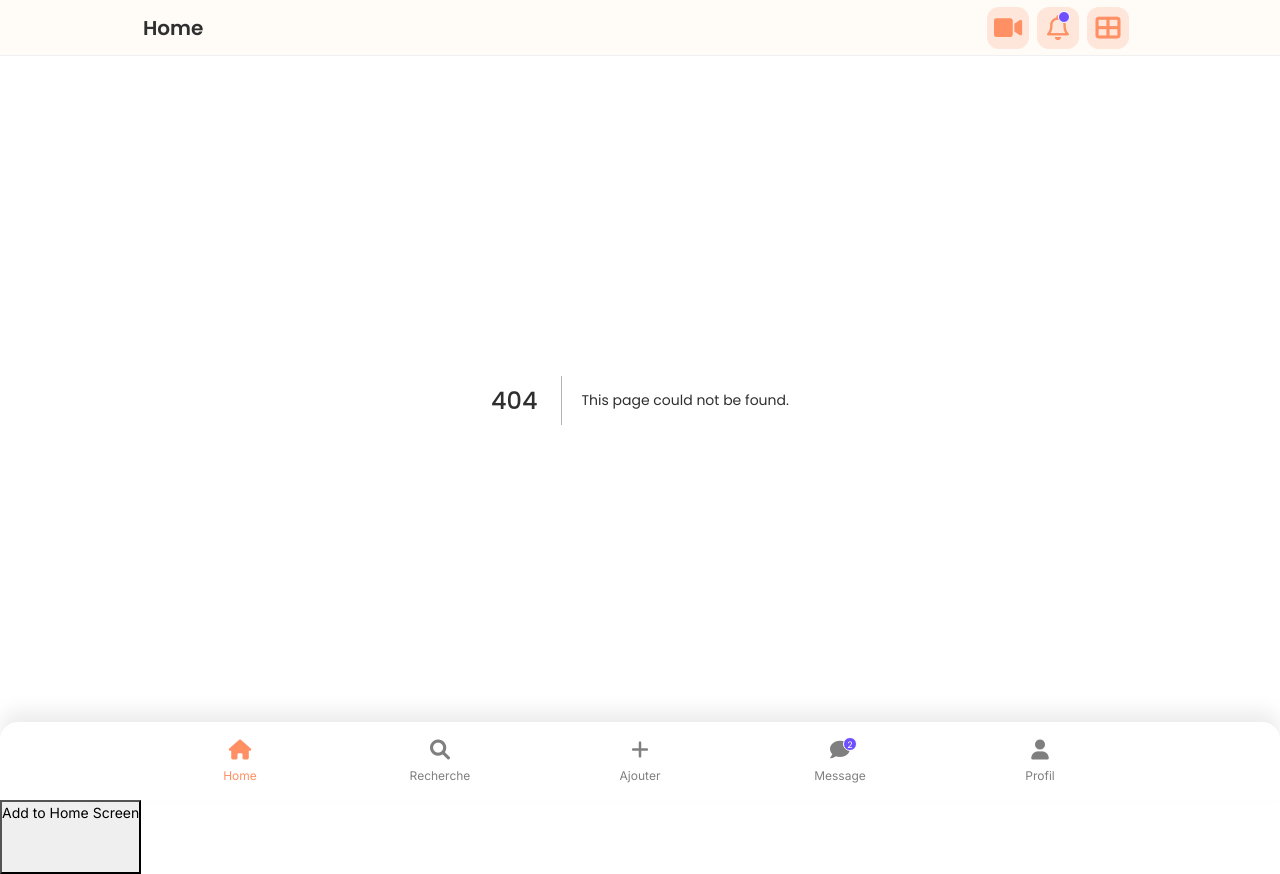
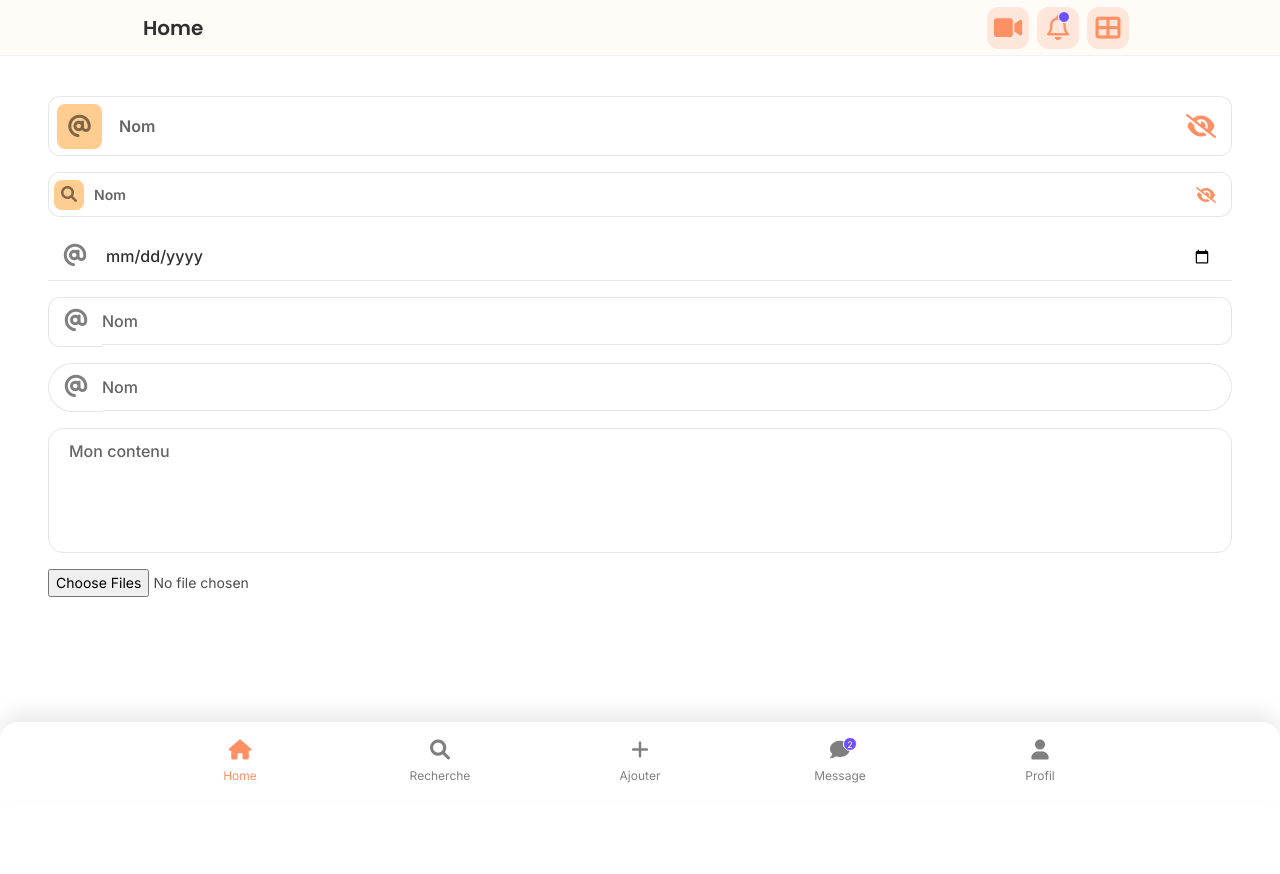
Before and after one commit to Nogoh-b/mobilty-crm-client, a Next.js app: page /components in a window 1280 px wide. Before the commit this address had no page. After the commit the page ends 848 px from the top, so only its background shows below. Built offline with nearby package versions, Linux system fonts and the light colour scheme.

Commit message:
Ajout des composants Input et textArea

```diff
--- /dev/null
+++ b/app/component/ui/FontAwesome.tsx
@@ -0,0 +1,31 @@
+import React, { useState, useEffect, CSSProperties } from 'react';
+interface FontAwesomeProps {
+	iconType?: 'fa' | 'far' | 'fas' | 'solid';
+	isActive?: boolean;
+	iconName?: FontAwesomeIcon;
+	notificationNumber?: number;
+	label?: string;
+	link?: string;
+	iconStyle?: 'Style1' | 'Style2';
+	iconSize?: number;
+	order?: number;
+	className?: string;
+	onClick?: (i: number) => void;
+	style?: CSSProperties | undefined;
+  }
+function FontAwesome({isActive = false,iconType = 'fa', iconSize =20 , className = '',  order = 0 ,  iconName = 'search', iconStyle ="Style1" , link ="Style1" , onClick}:FontAwesomeProps) {
+	const handleClick = () => {
+		if (onClick) {
+		  onClick(order); // Appeler la fonction de rappel si elle est fournie
+		}
+	};
+
+	return (
+		<>
+				<i className={`${iconType} fa-${iconName} ${isActive ? 'text-primary1' :  'text-black-50'} ${className}`} style={{fontSize: iconSize + 'px'}}>
+				</i>
+		</>
+	);
+}
+
+export default FontAwesome;
--- /dev/null
+++ b/app/component/ui/Input.tsx
@@ -0,0 +1,87 @@
+'use client'
+import React, { useState, useEffect, CSSProperties } from 'react';
+import FontAwesome from './FontAwesome';
+import { IconSize, InputSize, InputSyle, InputType } from '@/app/constants/AppConstants';
+
+interface InputProps {
+	iconType?: 'fa' | 'far' | 'fas' | 'solid';
+	hasRightIcon?: boolean;
+	iconName?: FontAwesomeIcon;
+	placeHolder?: string;
+	type?: InputType;
+	link?: string;
+	inputStyle?: InputSyle;
+	inputSize?: InputSize;
+	iconSize?: IconSize;
+	order?: number;
+	onClick?: (i: number) => void;
+	style?: CSSProperties | undefined;
+  }
+function Input({hasRightIcon = false,iconType = 'fa', inputSize ='lg' , type ='text' ,  placeHolder = '' ,  order = 0 ,  iconName = 'search', inputStyle ="GroupIcon" , link ="Style1" , onClick}:InputProps) {
+    const [showPassword, setShowPassword] = useState<boolean>(false);
+    const [classInput, setClassInput] = useState<string>('input-group-icon');
+    const [inputSizeState, setInputSizeState] = useState<string>('input-group-icon');
+    const [iconSizeState, setIconSizeState] = useState<number>(24);
+
+    const handleShowPass = () => {
+        setShowPassword(!showPassword);
+    };
+
+    useEffect(() => {
+        switch (inputStyle) {
+            case 'GroupIcon':
+                setClassInput('input-group-icon');
+                break;
+            case 'ModernFields':
+                setClassInput('input-group');
+                break;
+            case 'ModernFielsRadius':
+                setClassInput('input-radius');
+                break;
+            case 'Minimalist':
+                setClassInput('input-mini');
+                break;
+            default:
+                setClassInput('input-mini');
+                break;
+        }
+    }, [inputStyle]);
+
+    useEffect(() => {
+        switch (inputSize) {
+            case 'lg':
+                setIconSizeState(24)
+                break;
+            case 'sm':
+                setIconSizeState(16)
+                break;
+
+            default:
+                setIconSizeState(14)
+                break;
+        }
+    }, [inputSize]);
+
+	return (
+		<>
+			<div className={`mb-3 input-group ${classInput} ${inputSize.length > 0 ? 'input-'+inputSize : ''}`}>
+				<span className="input-group-text">
+					<div className="input-icon">
+						<FontAwesome iconSize={iconSizeState} iconName={iconName} iconType={iconType}  />
+					</div>
+				</span>
+				<input type={!hasRightIcon ? type : showPassword ? 'text' : 'password' } className="form-control" placeholder={placeHolder}/>
+				{
+					hasRightIcon &&
+					<span className="input-group-text show-pass" onClick={handleShowPass}>
+						<FontAwesome className={`text-primary`} iconSize={iconSizeState} iconName={`${showPassword ? 'eye' : 'eye-slash'}`} iconType={'fa'}  />
+					{/* <i  className={`fa    ${'fa-'+iconSize}`}></i> */}
+				</span>
+				}
+			</div>
+
+</>
+	);
+}
+
+export default Input;
--- /dev/null
+++ b/app/component/ui/Textarea.tsx
@@ -0,0 +1,52 @@
+'use client'
+import React, { useState, useEffect, CSSProperties } from 'react';
+import FontAwesome from './FontAwesome';
+import { InputSyle } from '@/app/constants/AppConstants';
+interface TextareaProps {
+	iconType?: 'fa' | 'far' | 'fas' | 'solid';
+	hasRightIcon?: boolean;
+	iconName?: FontAwesomeIcon;
+	placeHolder?: string;
+	link?: string;
+	textareaStyle?: InputSyle;
+	iconSize?: number;
+	order?: number;
+	onClick?: (i: number) => void;
+	style?: CSSProperties | undefined;
+  }
+function Textarea({hasRightIcon = false,iconType = 'fa', iconSize =20  ,  placeHolder = '' ,  order = 0 ,  iconName = 'search', textareaStyle ="GroupIcon" , link ="Style1" , onClick}:TextareaProps) {
+    const [showPassword, setShowPassword] = useState<boolean>(false);
+
+    const handleShowPass = () => {
+        setShowPassword(!showPassword);
+    };
+    const [classInput, setClassInput] = useState<string>('input-group-icon');
+    useEffect(() => {
+        switch (textareaStyle) {
+            case 'GroupIcon':
+                setClassInput('input-group-icon');
+                break;
+            case 'ModernFields':
+                setClassInput('input-group');
+                break;
+            case 'ModernFielsRadius':
+                setClassInput('input-radius');
+                break;
+            case 'Minimalist':
+                setClassInput('input-mini');
+                break;
+            default:
+                setClassInput('input-mini');
+                break;
+        }
+    }, [textareaStyle]);
+	return (
+		<>
+			<div className={`mb-3 input-group ${classInput}`}>
+				<textarea className="form-control" placeholder={placeHolder} rows={4}></textarea>
+			</div>
+		</>
+	);
+}
+
+export default Textarea;
--- /dev/null
+++ b/app/component/ui/UploadInput.tsx
@@ -0,0 +1,33 @@
+'use client'
+import React, { useState, useEffect, CSSProperties } from 'react';
+import FontAwesome from './FontAwesome';
+interface UploadInputProps {
+	iconType?: 'fa' | 'far' | 'fas' | 'solid';
+	hasRightIcon?: boolean;
+	iconName?: FontAwesomeIcon;
+	placeHolder?: string;
+	link?: string;
+	iconStyle?: 'Style1' | 'Style2';
+	iconSize?: number;
+	order?: number;
+	onClick?: (i: number) => void;
+	style?: CSSProperties | undefined;
+  }
+function UploadInput({hasRightIcon = false,iconType = 'fa', iconSize =20  ,  placeHolder = '' ,  order = 0 ,  iconName = 'search', iconStyle ="Style1" , link ="Style1" , onClick}:UploadInputProps) {
+    const [showPassword, setShowPassword] = useState<boolean>(false);
+
+    const handleShowPass = () => {
+        setShowPassword(!showPassword);
+    };
+
+	return (
+		<>
+			<div className="input-group mb-3">
+				<input type="file" className="imageuplodify" accept=".xlsx,.xls,image/*,.doc,audio/*,.docx,video/*,.ppt,.pptx,.txt,.pdf" multiple />
+			</div>
+
+		</>
+	);
+}
+
+export default UploadInput;
--- /dev/null
+++ b/app/components/page.tsx
@@ -0,0 +1,19 @@
+import Image from "next/image";
+import Input from "../component/ui/Input";
+import Textarea from "../component/ui/Textarea";
+import UploadInput from "../component/ui/UploadInput";
+
+export default function Home() {
+  return (
+    <main className="p-5 mt-5" >
+
+      <Input iconName="at" iconType="fa" placeHolder="Nom" hasRightIcon inputStyle="GroupIcon" inputSize="lg" />
+      <Input iconName="search" iconType="fa" placeHolder="Nom" hasRightIcon inputStyle="GroupIcon" inputSize="sm" />
+      <Input iconName="at" iconType="fa" placeHolder="Nom" type="date" inputStyle="Minimalist"  />
+      <Input iconName="at" iconType="fa" placeHolder="Nom" type="number" inputStyle="ModernFields"/>
+      <Input iconName="at" iconType="fa" placeHolder="Nom" type="text" inputStyle="ModernFielsRadius" />
+      <Textarea placeHolder="Mon contenu" textareaStyle="ModernFielsRadius" />
+      <UploadInput />
+    </main>
+  );
+}
--- a/app/layout.tsx
+++ b/app/layout.tsx
@@ -55,7 +55,7 @@ export default function RootLayout({
         {children}
         <Footer />
 
-        <AddToHomeScreenButton/>
+        {/* <AddToHomeScreenButton/> */}
       </body>
     </html>
   );
```
Also changed, not shown: app/constants/AppConstants.tsx (+29 -0 lines), public/assets/css/style.css.
